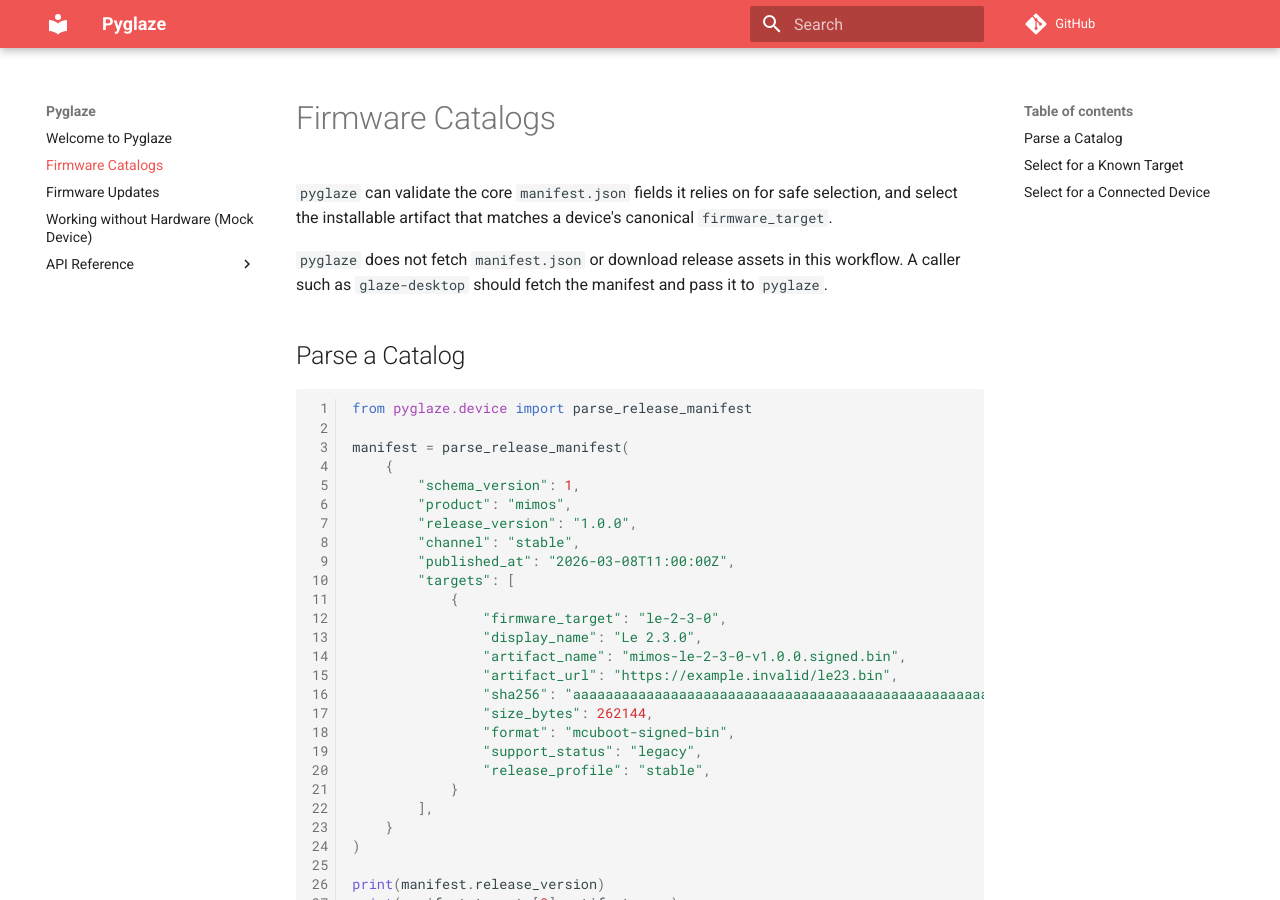
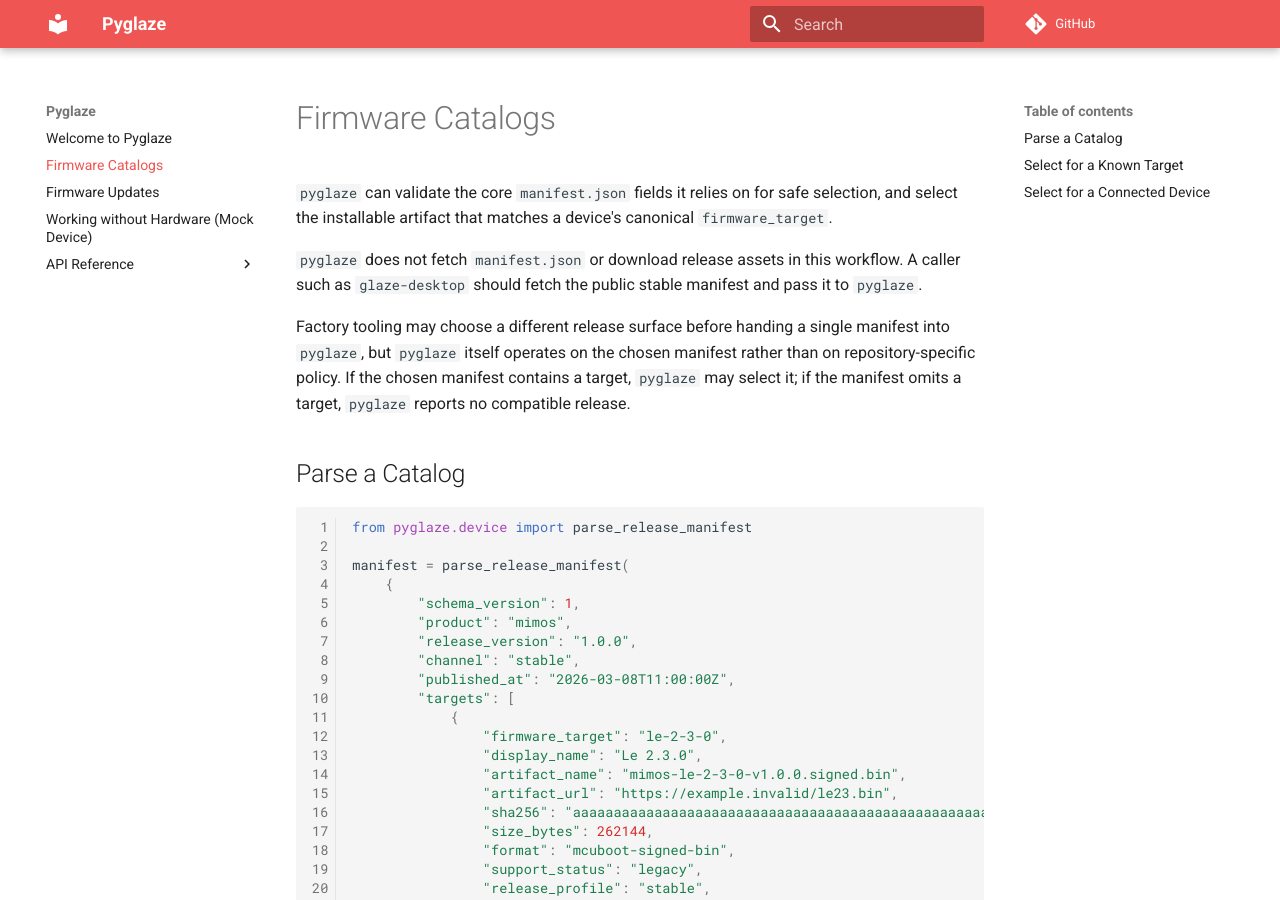
Before and after one commit to GlazeTech/pyglaze, an MkDocs documentation site: the page built from docs/firmware_catalog.md, in a window 1280 px wide and 900 px high. Built offline with MkDocs 1.6.1 and Material for MkDocs 9.7.7, drawn with Linux system fonts in a browser that asks for light colours; comment, search, counter and statistics services are not loaded; the version menu is left out.

Commit message:
[EDIBD-277] Remove hardcoded target catalog gating

```diff
--- a/docs/firmware_catalog.md
+++ b/docs/firmware_catalog.md
@@ -5,8 +5,14 @@ selection, and select the installable artifact that matches a device's canonical
 `firmware_target`.
 
 `pyglaze` does not fetch `manifest.json` or download release assets in this
-workflow. A caller such as `glaze-desktop` should fetch the manifest and pass it
-to `pyglaze`.
+workflow. A caller such as `glaze-desktop` should fetch the public stable
+manifest and pass it to `pyglaze`.
+
+Factory tooling may choose a different release surface before handing a single
+manifest into `pyglaze`, but `pyglaze` itself operates on the chosen manifest
+rather than on repository-specific policy. If the chosen manifest contains a
+target, `pyglaze` may select it; if the manifest omits a target, `pyglaze`
+reports no compatible release.
 
 ## Parse a Catalog
 
```
Also changed, not shown: 2 other files.
